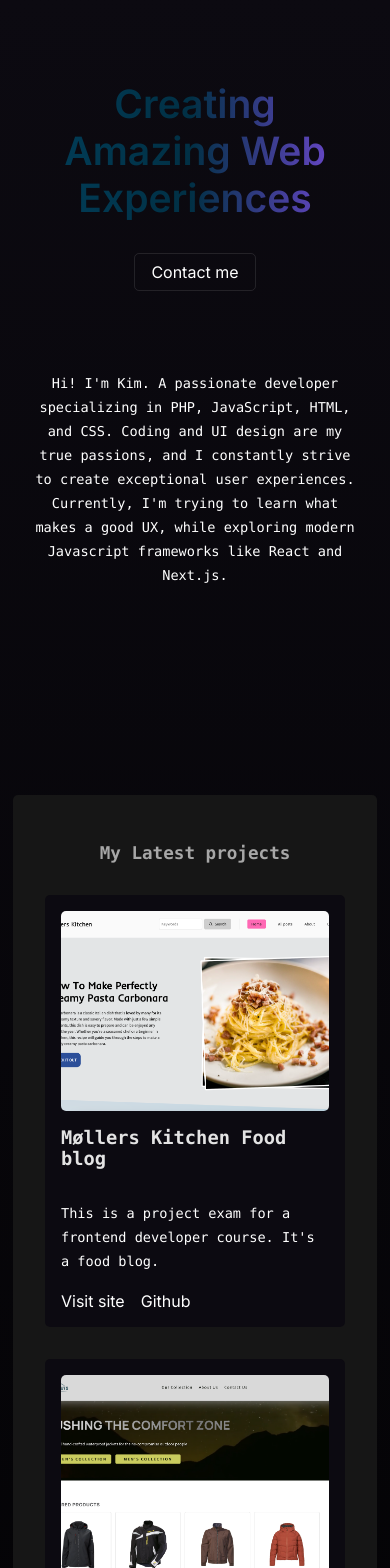
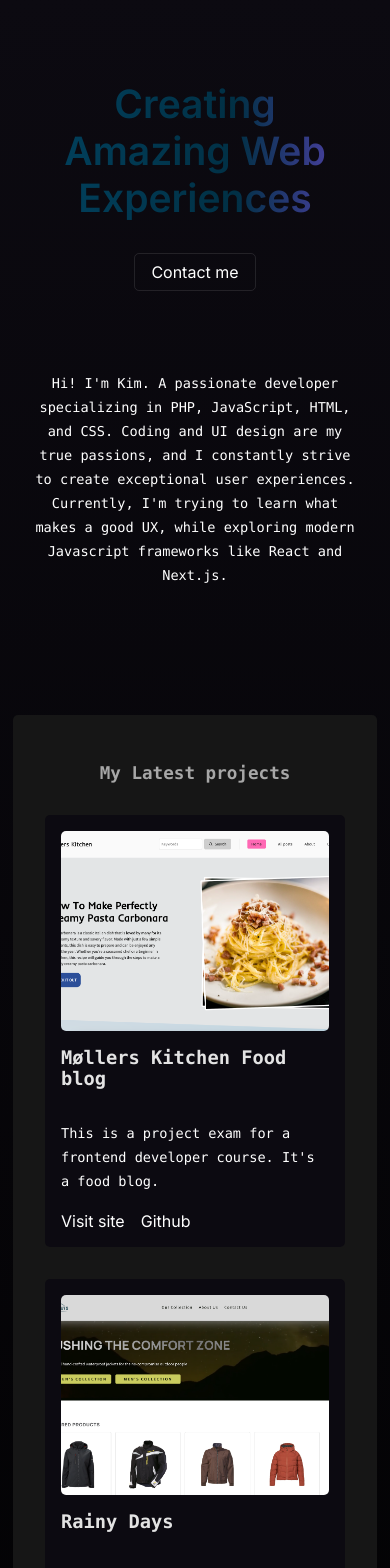
Before and after one commit to kimrm/portfolio, a Next.js app: page / in a window 390 px wide. Shown: the top 1568 px of the page. Built offline with nearby package versions, Linux system fonts and the light colour scheme.

Commit message:
reducing section block margin on smaller screens

```diff
--- a/styles/globals.css
+++ b/styles/globals.css
@@ -46,3 +46,9 @@ a {
   color: inherit;
   text-decoration: underline;
 }
+
+@media screen and (max-width: 500px) {
+  section {
+    margin-block: 5rem;
+  }
+}
```
